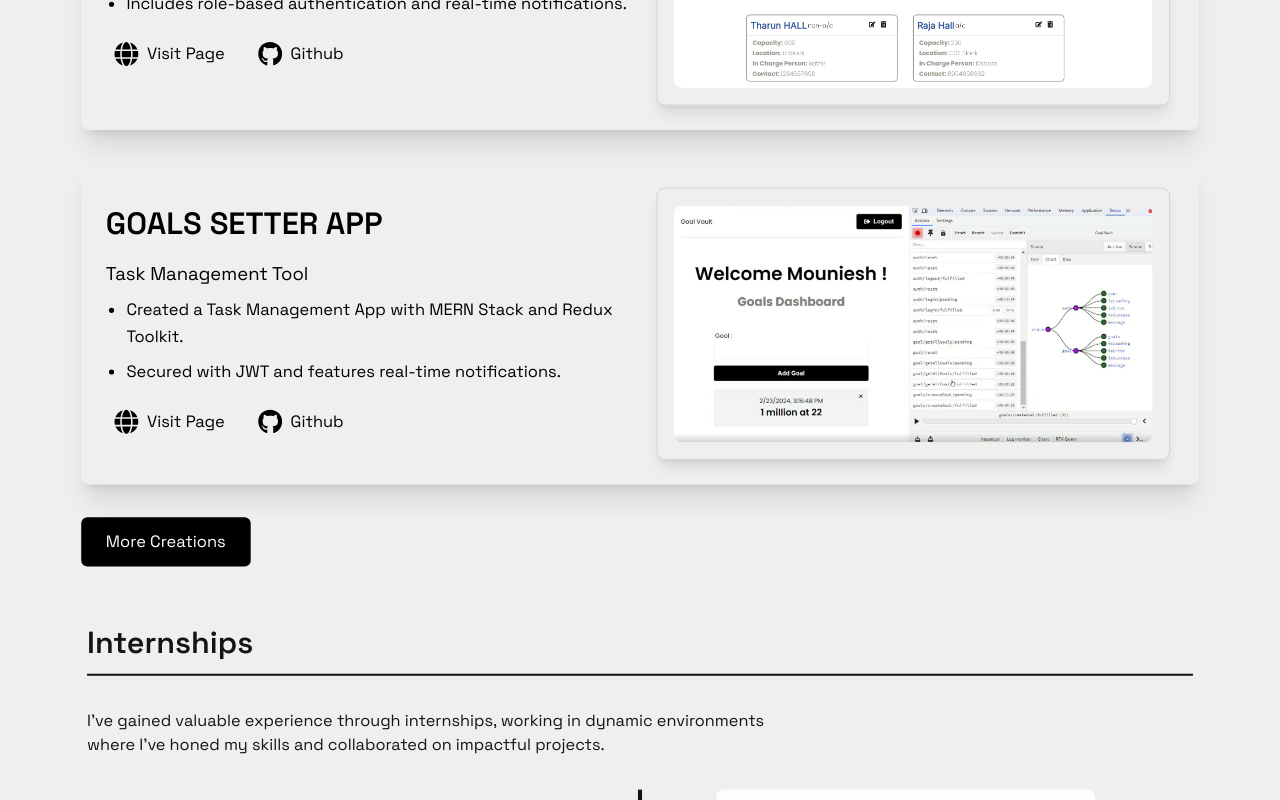
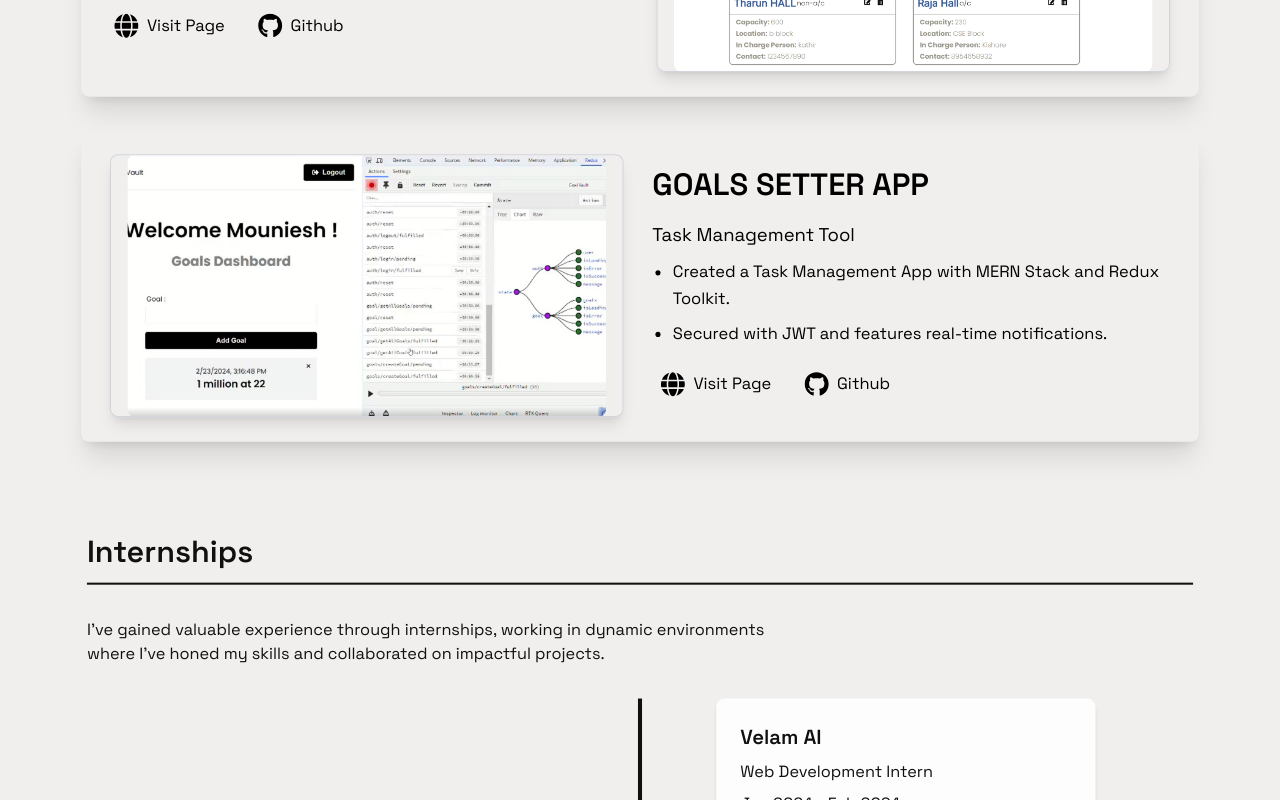
Before and after one commit to Mounieshh/portfolio-mouniesh, a Next.js app: page / in a window 1280 px wide. Shown: the part 2840-3640 px from the top of the page. Built offline with nearby package versions, Linux system fonts and the light colour scheme.

Commit message:
project page modified

```diff
--- a/components/project.jsx
+++ b/components/project.jsx
@@ -54,7 +54,7 @@ const ProjectPage = () => {
   ];
 
   return (
-    <section id="project" className="pt-9 max-w-6xl mx-auto px-4 overflow-hidden">
+    <section id="project" className="pt-4 max-w-6xl mx-auto px-4 overflow-hidden">
       <motion.div
         ref={ref}
         style={{ scale, opacity }}
@@ -64,7 +64,7 @@ const ProjectPage = () => {
         className="min-h-screen py-12 px-4 font-space-grotesk w-full"
       >
         <motion.div
-          className="border-b-2 border-black text-3xl font-semibold pb-3"
+          className="border-b-2 border-black text-3xl font-semibold pb-4"
           initial="hidden"
           whileInView="visible"
           variants={sectionVariants}
@@ -74,37 +74,31 @@ const ProjectPage = () => {
         </motion.div>
 
         <div className="mt-4 w-full">
-          {projects.map((project, item) => (
+          {projects.map((project, index) => (
             <motion.div
-              key={item}
-              className="flex flex-col md:flex-row justify-between items-center gap-6 p-6 rounded-lg shadow-xl mb-8 w-full"
+              key={index}
+              className={`flex flex-col md:flex-row ${index % 2 === 0 ? 'md:flex-row-reverse' : ''} justify-between items-center gap-6 p-6 rounded-lg shadow-xl mb-8 w-full`}
               initial="hidden"
               whileInView="visible"
               variants={sectionVariants}
               viewport={{ once: true, amount: 0.3 }}
             >
-              <div className="order-2 md:order-1 flex-1 w-full md:w-1/2">
-                <h3 className="text-3xl font-semibold text-black mb-4">
-                  {project.title}
-                </h3>
-                <p className="text-lg text-black leading-relaxed mb-2">
-                  {project.tagline}
-                </p>
+              <div className="flex-1 w-full md:w-1/2">
+                <h3 className="text-3xl font-semibold text-black mb-4">{project.title}</h3>
+                <p className="text-lg text-black leading-relaxed mb-2">{project.tagline}</p>
                 <ul className="list-disc pl-5 space-y-2 text-black">
-                  {project.description.map((point, index) => (
-                    <li key={index} className="text-base leading-relaxed">
-                      {point}
-                    </li>
+                  {project.description.map((point, i) => (
+                    <li key={i} className="text-base leading-relaxed">{point}</li>
                   ))}
                 </ul>
                 <div className="flex flex-wrap space-x-4 mt-4">
-                  <Link href={project.hostedLink} className="inline-block" target='_blank'>
+                  <Link href={project.hostedLink} target='_blank'>
                     <button className="hover:bg-slate-400 p-2 transition-colors duration-300 flex items-center">
                       <FaGlobe className="mr-2" size={24} />
                       <span>Visit Page</span>
                     </button>
                   </Link>
-                  <Link href={project.githubLink} className="inline-block" target='_blank'>
+                  <Link href={project.githubLink} target='_blank'>
                     <button className="hover:bg-slate-400 p-2 transition-colors duration-300 flex items-center">
                       <FaGithub className="mr-2" size={24} />
                       <span>Github</span>
@@ -112,16 +106,19 @@ const ProjectPage = () => {
                   </Link>
                 </div>
               </div>
-
-              <div className="order-1 md:order-2 flex-1 flex justify-center items-center w-full md:w-1/2">
+              <div className="flex-1 flex justify-center items-center w-full md:w-1/2">
                 <Link href={project.hostedLink} target="_blank" className="w-full max-w-[500px]">
-                  <div className="relative flex items-center justify-center overflow-hidden shadow-lg rounded-lg p-4 border border-gray-300">
+                  <motion.div
+                    className="relative flex items-center justify-center overflow-hidden shadow-lg rounded-lg p-4 border border-gray-300 h-64"
+                    whileHover={{ scale: 1.05 }}
+                    transition={{ duration: 0.3 }}
+                  >
                     <Image
                       src={project.image}
                       alt={`${project.title} image`}
                       width={500}
                       height={300}
-                      className="rounded-lg object-cover transition-opacity duration-300 w-full h-auto"
+                      className="rounded-lg object-cover transition-opacity duration-300 md:w-full w-72 h-64"
                     />
                     <motion.div
                       initial={{ opacity: 0 }}
@@ -130,25 +127,11 @@ const ProjectPage = () => {
                     >
                       <FaArrowAltCircleRight className="text-white text-4xl" />
                     </motion.div>
-                  </div>
+                  </motion.div>
                 </Link>
               </div>
             </motion.div>
           ))}
-
-          <motion.div
-            className="mt-6 flex justify-start"
-            initial="hidden"
-            whileInView="visible"
-            variants={sectionVariants}
-            viewport={{ once: true, amount: 0.3 }}
-          >
-            <Link href="https://github.com/Mounieshh?tab=repositories" target="_blank" rel="noopener noreferrer" className="inline-block">
-              <button className="bg-black text-white px-6 py-3 rounded-md hover:bg-gray-500 hover:text-black transition-colors duration-300">
-                More Creations
-              </button>
-            </Link>
-          </motion.div>
         </div>
       </motion.div>
     </section>
```
